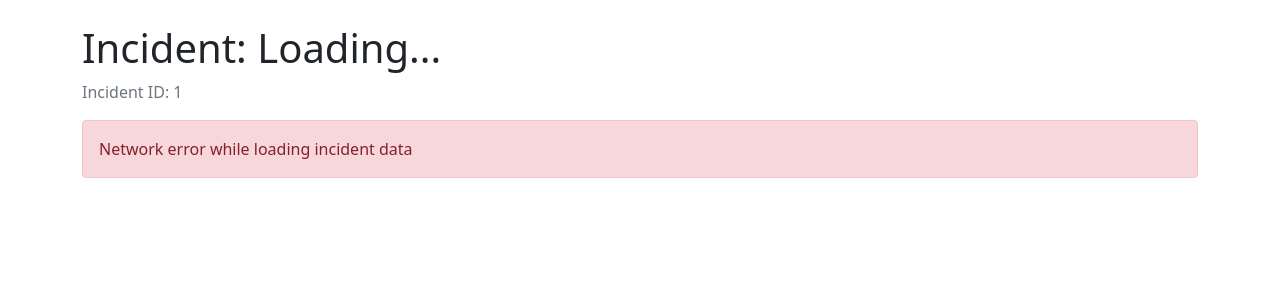
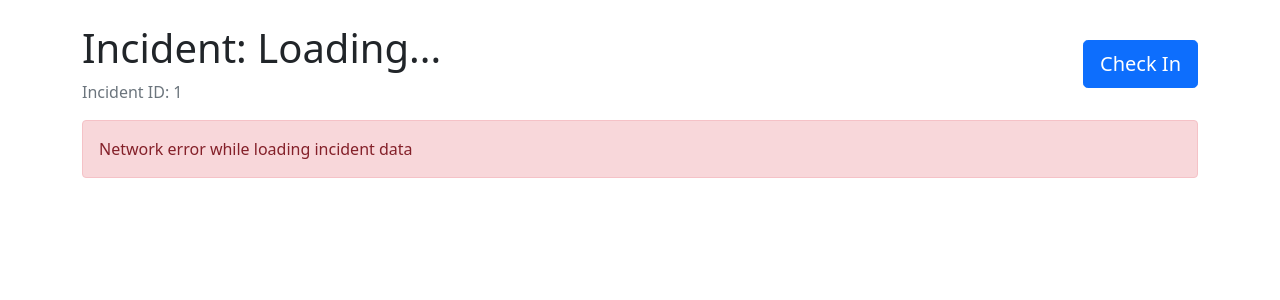
Before and after one commit to johann8384/incident.ockyares.org, a Flask app: page /incident/1 in a window 1280 px wide. Shown: the part 56-356 px from the top of the page. Run offline with Flask 3, Linux system fonts and the light colour scheme; some libraries are stand-ins or nearby versions.

Commit message:
Add Check In button to incident view page
- Added a prominent "Check In" button in the top-right corner near the incident title
- Button links to /unit-checkin page for units to check in to incidents
- Used flexbox layout to properly align title on left and button on right
- Added map marker icon to the button for better visual appeal
- Styled as a large primary button to make it easily visible for field units

```diff
--- a/templates/incident_view.html
+++ b/templates/incident_view.html
@@ -3,8 +3,17 @@
 {% block content %}
 <div class="row">
     <div class="col-md-12">
-        <h1>Incident: <span id="incident-name">Loading...</span></h1>
-        <p class="text-muted">Incident ID: {{ incident_id }}</p>
+        <div class="d-flex justify-content-between align-items-center mb-3">
+            <div>
+                <h1>Incident: <span id="incident-name">Loading...</span></h1>
+                <p class="text-muted mb-0">Incident ID: {{ incident_id }}</p>
+            </div>
+            <div>
+                <a href="/unit-checkin" class="btn btn-primary btn-lg">
+                    <i class="fas fa-map-marker-alt"></i> Check In
+                </a>
+            </div>
+        </div>
 
         <div class="alert alert-info" id="loading-alert">
             <i class="fas fa-spinner fa-spin"></i> Loading incident data...
```
